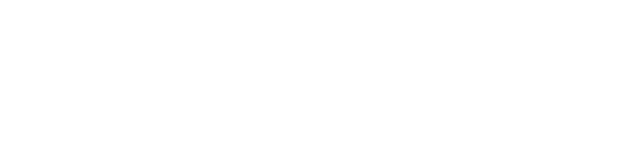
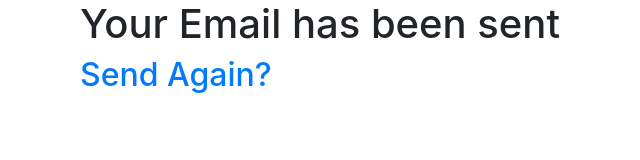
Before and after one commit to ap211unitech/MAGIC-MAIL, a website: page views/sent.html in a window 1280 px wide. Shown: the whole page, without its empty margins (5-645 px from the left). Drawn offline with nearby package versions, Linux system fonts and the light colour scheme.

Commit message:
dashbord file added

```diff
--- a/app.js
+++ b/app.js
@@ -76,7 +76,7 @@ app.post("/", (req, res) => {
             return console.log(error);
         }
         console.log('Message sent: %s', info.messageId);
-        res.status(200).sendFile("views/index.html", { root: __dirname });
+        res.status(200).sendFile("views/sent.html", { root: __dirname });
     });
 
 
--- a/views/sent.html
+++ b/views/sent.html
@@ -15,6 +15,10 @@
 
 <body>
 
+    <div class="container">
+        <h1>Your Email has been sent</h1>
+        <h2><a href="/">Send Again?</a></h2>
+    </div>
 
     <!-- BOOTSTRAP JAVASCRIPT -->
     <script src="https://code.jquery.com/jquery-3.5.1.slim.min.js"
```
